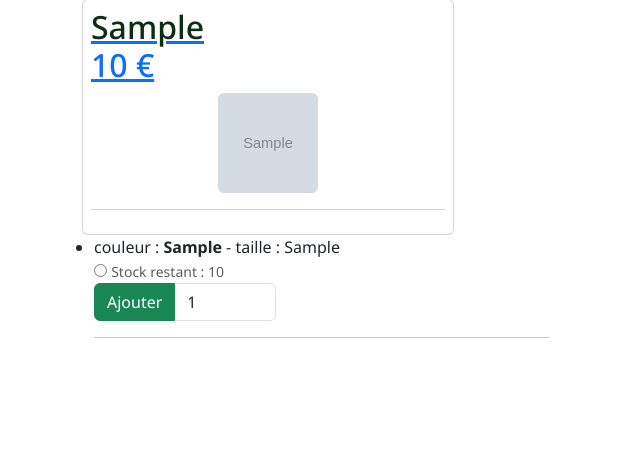
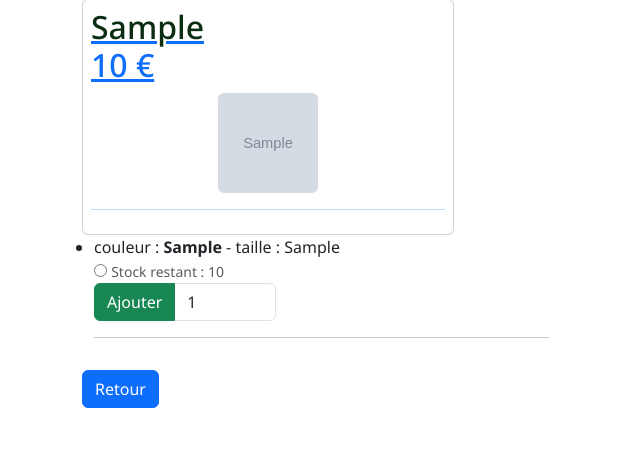
Before and after one commit to jbfroehl-iut90/SAE345_DIW, a Flask app: template templates/client/boutique/declinaison_article.html in a window 1280 px wide. Shown: the part 189-659 px from the top of the page, without its empty margins (0-640 px from the left). Run offline with Flask 3, Linux system fonts and the light colour scheme; the template is opened without the code that fills it: most values are stand-ins (such as "Sample title", 1, 10 or a date in 2020); grey boxes marked "Sample" are stand-in pictures; some libraries are stand-ins or nearby versions.

Commit message:
btn retour

```diff
--- a/templates/client/boutique/declinaison_article.html
+++ b/templates/client/boutique/declinaison_article.html
@@ -56,4 +56,9 @@
 
         </div>
     </div>
+    <form action="/client/article/show"  style="display: inline-block;"  method="post">
+        <button class="btn btn-primary" >Retour</button>
+    </form>
+    <br>
+    <br>
 {% endblock %}
```
